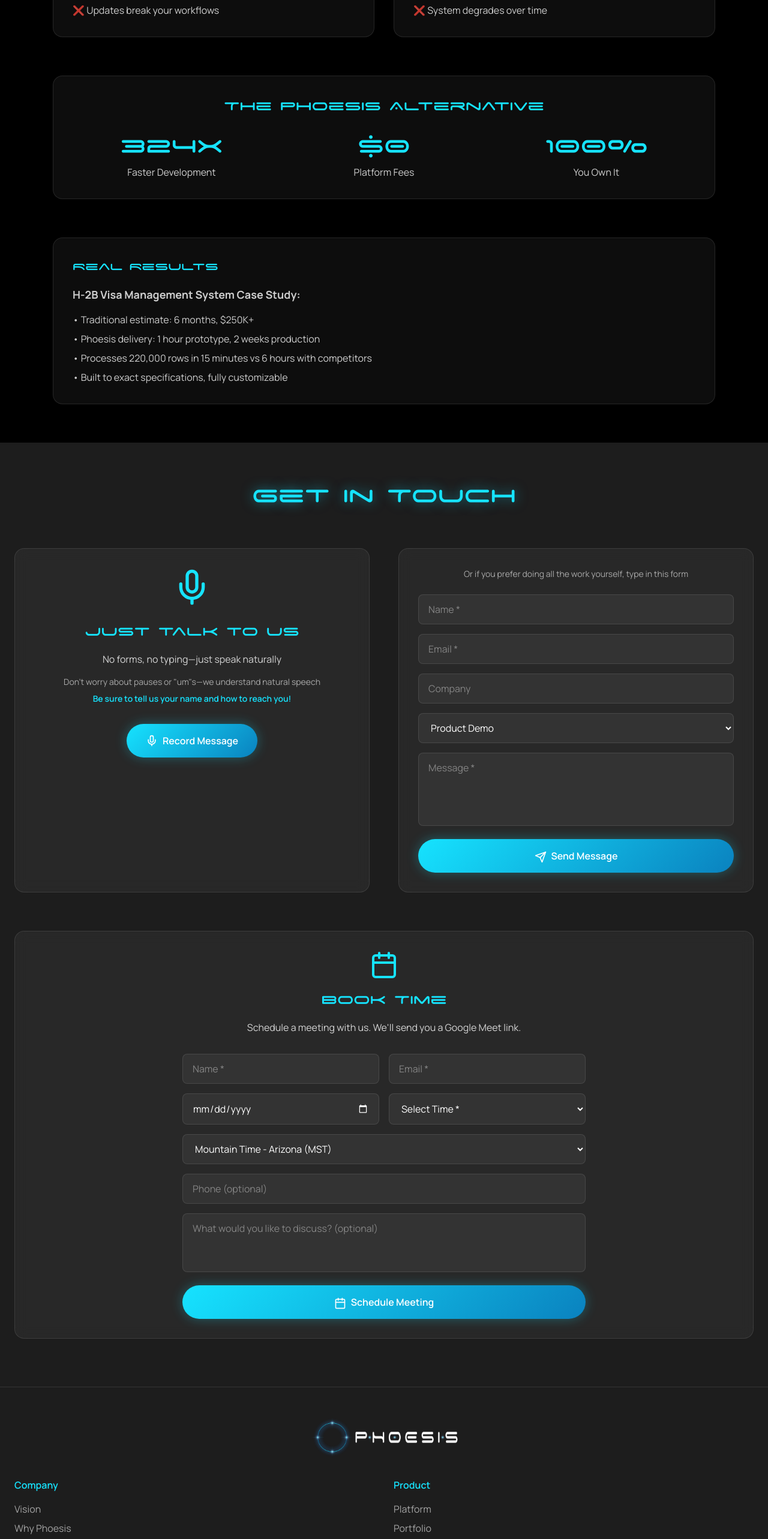
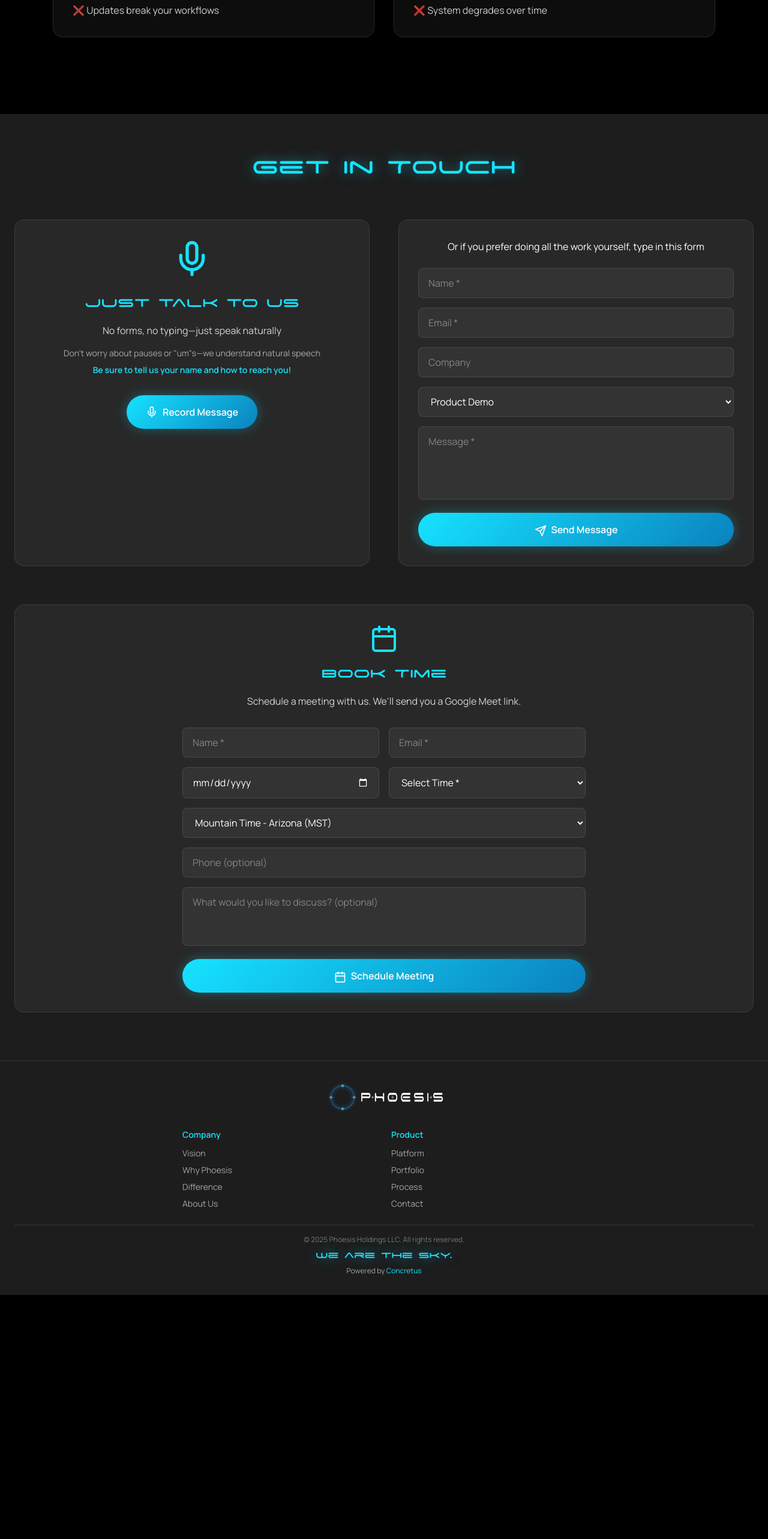
Before and after one commit to tonyphoesis/phoesis-website, a Next.js app: page /why-phoesis in a window 1280 px wide. Shown: the part 880-3446 px from the top of the page at 60% size. After the commit the page ends 3039 px from the top, so only its background shows below. Built offline with nearby package versions, Linux system fonts and the light colour scheme.

Commit message:
Updated hero slides, footer spacing, and contact form text

```diff
--- a/app/about-us/page.tsx
+++ b/app/about-us/page.tsx
@@ -40,17 +40,16 @@
               <p className="text-[#16E3FF] font-semibold mb-2">Our Founder</p>
               <h2 className="font-space-age text-4xl mb-4">Tony Elliot</h2>
               <p className="text-white/80 leading-relaxed mb-4">
-                Tony combines 12+ years in transportation management systems at companies like Trimble and Love's Travel Stops
-                with philosophy education, bringing unique pattern recognition and systems thinking to software architecture.
+                Tony combines 25+ years in logistics and technology with philosophy education, bringing unique pattern recognition and systems thinking to software architecture.
               </p>
               <p className="text-white/80 leading-relaxed">
-                He built the entire Concretus platform in 7 days with no traditional coding background, demonstrating the power
-                of AI-assisted development when guided by deep systems understanding and organizational principles.
+                After spending those years in a variety of roles, experiencing the pain of both technology customers and vendors.  He started Phoesis to change how the world does technology.
               </p>
             </div>
           </div>
         </div>
 
+        {/*
         <div className="card-glass rounded-2xl p-8">
           <h2 className="font-space-age text-3xl mb-6 text-center text-[#16E3FF]">Our Global Team</h2>
           <p className="text-center text-white/80 mb-8 max-w-3xl mx-auto">
@@ -75,19 +74,20 @@
             </div>
           </div>
         </div>
+        */}
 
         <div className="grid md:grid-cols-3 gap-8">
           <div className="card-glass rounded-2xl p-8 text-center">
             <h3 className="font-space-age text-2xl mb-4 text-[#16E3FF]">Phoesis</h3>
-            <p className="text-white/80">Nature - The natural emergence of order from chaos</p>
+            <p className="text-white/80">Illuminated Understanding - earned through years of experience</p>
           </div>
           <div className="card-glass rounded-2xl p-8 text-center">
             <h3 className="font-space-age text-2xl mb-4 text-[#16E3FF]">Concretus</h3>
-            <p className="text-white/80">Concrete - Software that strengthens over time</p>
+            <p className="text-white/80">Latin for Concrete - Software that self-heals & strengthens over time</p>
           </div>
           <div className="card-glass rounded-2xl p-8 text-center">
             <h3 className="font-space-age text-2xl mb-4 text-[#16E3FF]">Perpetuum</h3>
-            <p className="text-white/80">Forever - Systems built to last generations</p>
+            <p className="text-white/80">Eternal - Systems built to perpetually improve themselves</p>
           </div>
         </div>
       </section>
--- a/app/application-portfolio/page.tsx
+++ b/app/application-portfolio/page.tsx
@@ -24,6 +24,7 @@
       </section>
 
       <section className="max-w-5xl mx-auto px-6 py-16 space-y-12">
+        {/*}
         <div className="card-glass rounded-2xl p-8">
           <h2 className="font-space-age text-3xl mb-6 text-[#16E3FF]">Featured: H-2B Visa Management System</h2>
           <div className="grid md:grid-cols-2 gap-8">
@@ -51,6 +52,7 @@
             </div>
           </div>
         </div>
+        */}
 
         <div className="grid md:grid-cols-2 gap-8">
           <div className="card-glass rounded-2xl p-8">
--- a/app/components/Footer.tsx
+++ b/app/components/Footer.tsx
@@ -18,26 +18,26 @@
   };
 
   return (
-    <footer className="bg-[#1D1D1D] border-t border-white/10 py-12">
+    <footer className="bg-[#1D1D1D] border-t border-white/10 py-8">
       <div className="max-w-7xl mx-auto px-6">
-        <div className="flex flex-col items-center mb-8">
+        <div className="flex flex-col items-center mb-6">
           <Image
             src="/images/logos/Combo - Horizontal - White Phoesis (Blue Stars) - No BG - 700x200.png"
             alt="Phoesis"
-            width={250}
-            height={71}
+            width={200}
+            height={57}
           />
         </div>
 
-        <div className="grid md:grid-cols-2 gap-8 mb-8">
+        <div className="grid md:grid-cols-2 gap-6 mb-6 max-w-2xl mx-auto">
           <div>
-            <h3 className="text-[#16E3FF] font-semibold mb-4">Company</h3>
-            <ul className="space-y-2">
+            <h3 className="text-[#16E3FF] font-semibold mb-2 text-sm">Company</h3>
+            <ul className="space-y-1">
               {navigation.company.map((item) => (
                 <li key={item.name}>
                   <Link
                     href={item.href}
-                    className="text-white/60 hover:text-[#16E3FF] transition-colors"
+                    className="text-white/60 hover:text-[#16E3FF] transition-colors text-sm"
                   >
                     {item.name}
                   </Link>
@@ -47,13 +47,13 @@
           </div>
 
           <div>
-            <h3 className="text-[#16E3FF] font-semibold mb-4">Product</h3>
-            <ul className="space-y-2">
+            <h3 className="text-[#16E3FF] font-semibold mb-2 text-sm">Product</h3>
+            <ul className="space-y-1">
               {navigation.product.map((item) => (
                 <li key={item.name}>
                   <Link
                     href={item.href}
-                    className="text-white/60 hover:text-[#16E3FF] transition-colors"
+                    className="text-white/60 hover:text-[#16E3FF] transition-colors text-sm"
                   >
                     {item.name}
                   </Link>
@@ -63,14 +63,14 @@
           </div>
         </div>
 
-        <div className="border-t border-white/10 pt-8 text-center space-y-2">
-          <p className="text-white/40 text-sm">
+        <div className="border-t border-white/10 pt-4 text-center space-y-1">
+          <p className="text-white/40 text-xs">
             © 2025 Phoesis Holdings LLC. All rights reserved.
           </p>
-          <p className="font-space-age text-2xl text-[#16E3FF] text-glow-cyan">
+          <p className="font-space-age text-xl text-[#16E3FF] text-glow-cyan">
             We are the sky.
           </p>
-          <p className="text-white/60 text-sm">
+          <p className="text-white/60 text-xs">
             Powered by{' '}
             <Link href="/platform" className="text-[#16E3FF] hover:underline">
               Concretus
--- a/app/components/GetInTouch.tsx
+++ b/app/components/GetInTouch.tsx
@@ -426,10 +426,9 @@
 
           {/* --- Traditional Form Section --- */}
           <div className="card-glass rounded-2xl p-8">
-            <p className="text-white/60 text-sm mb-6 text-center">
-              Or if you prefer doing all the work yourself, type in this form
-            </p>
-
+            <p className="text-white text-base mb-6 text-center">
+  Or if you prefer doing all the work yourself, type in this form
+</p>
             <form onSubmit={handleSubmit} className="space-y-4">
               <div>
                 <input
--- a/app/components/Hero.tsx
+++ b/app/components/Hero.tsx
@@ -14,7 +14,8 @@
     {
       id: 'welcome',
       hasVideo: true,
-      title: 'Build in Weeks, Not Quarters',
+      titleLine1: 'Build in Weeks',
+      titleLine2: 'Not Quarters',
       subtitle: 'Our AI-native platform that delivers software like Roman concrete — strengthening over time instead of accumulating technical debt.',
     },
     {
@@ -37,9 +38,9 @@
     },
     {
       id: 'dogfood',
-      title: 'We Eat Our Own Dog Food',
+      titleLine1: 'We eat our',
+      titleLine2: 'own cooking',
       content: 'Tired of technology vendors telling you how to use technology when they do not do it themselves? We make the best software fast, affordable, and rugged. Why would we use other peoples software when we can build better in days?',
-      subtitle: 'This website was built with Concretus in an hour.',
       link: '/platform',
     },
     {
@@ -56,7 +57,7 @@
     },
   ];
 
-  // Auto-rotate every 20 seconds (much slower)
+  // Auto-rotate every 20 seconds
   useEffect(() => {
     const timer = setInterval(() => {
       setCurrentSlide((prev) => (prev + 1) % slides.length);
@@ -142,9 +143,18 @@
               {/* Text overlay - centered vertically */}
               <div className="relative z-10 h-full flex items-center justify-center px-6">
                 <div className="max-w-4xl text-center">
-                  <h1 className="font-space-age text-4xl md:text-5xl lg:text-6xl mb-6 text-glow-cyan text-[#16E3FF]">
-                    {slide.title}
-                  </h1>
+                  {/* Multi-line titles */}
+                  {slide.titleLine1 && slide.titleLine2 ? (
+                    <h1 className="font-space-age text-4xl md:text-5xl lg:text-6xl mb-6 text-glow-cyan text-[#16E3FF]">
+                      {slide.titleLine1}
+                      <br />
+                      {slide.titleLine2}
+                    </h1>
+                  ) : (
+                    <h1 className="font-space-age text-4xl md:text-5xl lg:text-6xl mb-6 text-glow-cyan text-[#16E3FF]">
+                      {slide.title}
+                    </h1>
+                  )}
 
                   {slide.subtitle && (
                     <p className="text-lg md:text-xl lg:text-2xl mb-8 text-white/90">
--- a/app/contact-us/page.tsx
+++ b/app/contact-us/page.tsx
@@ -27,13 +27,10 @@
         <div className="card-glass rounded-2xl p-8 mb-12">
           <div className="grid md:grid-cols-2 gap-8 text-center md:text-left">
             <div>
-              <h3 className="text-xl font-semibold mb-2 text-[#16E3FF]">Phoenix Office</h3>
-              <p className="text-white/70">Phoenix, Arizona</p>
+              <h3 className="text-xl font-semibold mb-2 text-[#16E3FF]">Arizona Based</h3>
+              <p className="text-white/70">Our primary location is Buckeye, Arizona.</p>
             </div>
-            <div>
-              <h3 className="text-xl font-semibold mb-2 text-[#16E3FF]">Texas Office</h3>
-              <p className="text-white/70">Pattonville, Texas</p>
-            </div>
+
           </div>
         </div>
 
--- a/app/engagement-process/page.tsx
+++ b/app/engagement-process/page.tsx
@@ -28,37 +28,37 @@
           {[
             {
               phase: '1. Discovery',
-              duration: '1 Week',
+              duration: '',
               description: 'Deep dive into your organization, processes, and pain points. We identify quick wins and long-term opportunities.',
               deliverables: ['Comprehensive requirements document', 'Technology stack recommendations', 'Timeline and budget proposal']
             },
             {
               phase: '2. Architecture',
-              duration: '1 Week',
+              duration: '',
               description: 'Design the complete system architecture with database schemas, API structures, and integration points.',
               deliverables: ['Database schema design', 'API documentation', 'Security and compliance plan']
             },
             {
               phase: '3. Build',
-              duration: '4-6 Weeks',
+              duration: '',
               description: 'Rapid development using Concretus platform. Weekly demos and continuous feedback integration.',
               deliverables: ['Working application', 'Automated testing', 'Performance optimization']
             },
             {
               phase: '4. Validate',
-              duration: '2 Weeks',
+              duration: '',
               description: 'Real-world testing with actual users and data. Refinement based on feedback.',
               deliverables: ['User acceptance testing', 'Bug fixes and improvements', 'Documentation']
             },
             {
               phase: '5. Deploy',
-              duration: '1 Week',
+              duration: '',
               description: 'Production deployment with monitoring, backup systems, and security hardening.',
               deliverables: ['Live production system', 'Monitoring dashboards', 'Deployment documentation']
             },
             {
               phase: '6. Scale',
-              duration: 'Ongoing',
+              duration: '',
               description: 'Continuous improvement, feature additions, and performance optimization as your needs evolve.',
               deliverables: ['Regular updates', 'New feature development', '24/7 support']
             }
@@ -84,7 +84,7 @@
         <div className="card-glass rounded-2xl p-8 text-center">
           <h2 className="font-space-age text-3xl mb-4 text-[#16E3FF]">Ready to Get Started?</h2>
           <p className="text-white/80 mb-6">
-            Typical timeline: 10-12 weeks from kickoff to production. Start bringing your organization's true capabilities to life.
+            Start bringing your organization's true capabilities to life.
           </p>
           <a href="/contact-us" className="btn-primary inline-block px-8 py-4 rounded-full">
             Schedule Discovery Call →
--- a/app/phoesis-difference/page.tsx
+++ b/app/phoesis-difference/page.tsx
@@ -43,7 +43,7 @@
           <div className="card-glass rounded-2xl p-8">
             <h2 className="font-space-age text-2xl mb-4 text-[#16E3FF]">Economics</h2>
             <p className="text-white/80">
-              TEV Factory model. Build vertical-specific applications rapidly, scale to millions in ARR, exit while retaining licensing fees.
+              Technology is one of your largest expenses and it's holding you back.  Make it your enabler!
             </p>
           </div>
         </div>
@@ -79,7 +79,7 @@
             <div>
               <h3 className="text-[#16E3FF] font-semibold mb-2">AI Orchestration</h3>
               <ul className="space-y-1 text-white/70 text-sm">
-                <li>• Multi-Model Engine (Claude, GPT-4, Gemini)</li>
+                <li>• Multi-Model Engine (Claude, GPT-4, Gemini, Perplexity and more)</li>
                 <li>• Intelligent routing - best model per task</li>
                 <li>• Enterprise tier agreements</li>
               </ul>
--- a/app/phoesis-vision/page.tsx
+++ b/app/phoesis-vision/page.tsx
@@ -43,15 +43,7 @@
           </p>
         </div>
 
-        <div className="card-glass rounded-2xl p-8">
-          <h2 className="font-space-age text-3xl mb-6 text-[#16E3FF]">Long-Term Goals</h2>
-          <ul className="space-y-4 text-lg text-white/80">
-            <li>• Target acquisition by major technology companies by April 2026</li>
-            <li>• Comprehensive IP protection through trademark and patent portfolio</li>
-            <li>• Scale the TEV Factory model across multiple verticals</li>
-            <li>• Eventually provide tools to organizations serving the public good</li>
-          </ul>
-        </div>
+
       </section>
 
       <GetInTouch />
--- a/app/platform/page.tsx
+++ b/app/platform/page.tsx
@@ -31,8 +31,7 @@
             </div>
           </div>
           <p className="text-center text-white/80 max-w-3xl mx-auto">
-            This website was built using Concretus in 3 days, demonstrating the platform's capability to deliver
-            production-ready applications at unprecedented speed.
+            Our proprietary platform for software development.
           </p>
         </div>
 
@@ -84,6 +83,7 @@
           </div>
         </div>
 
+        {/* Temporarily hidden
         <div className="card-glass rounded-2xl p-8">
           <h2 className="font-space-age text-3xl mb-6 text-[#16E3FF]">Platform Features</h2>
           <div className="grid md:grid-cols-2 gap-6">
@@ -105,6 +105,7 @@
             </div>
           </div>
         </div>
+        */}
       </section>
 
       <GetInTouch />
--- a/app/why-phoesis/page.tsx
+++ b/app/why-phoesis/page.tsx
@@ -50,38 +50,9 @@
           </div>
         </div>
 
-        <div className="card-glass rounded-2xl p-8 mb-16">
-          <h2 className="font-space-age text-3xl mb-6 text-center text-[#16E3FF]">
-            The Phoesis Alternative
-          </h2>
-          <div className="grid md:grid-cols-3 gap-6">
-            <div className="text-center">
-              <div className="text-5xl font-space-age text-[#16E3FF] mb-2">324x</div>
-              <p className="text-white/80">Faster Development</p>
-            </div>
-            <div className="text-center">
-              <div className="text-5xl font-space-age text-[#16E3FF] mb-2">$0</div>
-              <p className="text-white/80">Platform Fees</p>
-            </div>
-            <div className="text-center">
-              <div className="text-5xl font-space-age text-[#16E3FF] mb-2">100%</div>
-              <p className="text-white/80">You Own It</p>
-            </div>
-          </div>
-        </div>
 
-        <div className="card-glass rounded-2xl p-8">
-          <h3 className="font-space-age text-2xl mb-4 text-[#16E3FF]">Real Results</h3>
-          <p className="text-lg text-white/80 mb-4">
-            <strong>H-2B Visa Management System Case Study:</strong>
-          </p>
-          <ul className="space-y-2 text-white/80">
-            <li>• Traditional estimate: 6 months, $250K+</li>
-            <li>• Phoesis delivery: 1 hour prototype, 2 weeks production</li>
-            <li>• Processes 220,000 rows in 15 minutes vs 6 hours with competitors</li>
-            <li>• Built to exact specifications, fully customizable</li>
-          </ul>
-        </div>
+
+
       </section>
 
       <GetInTouch />
```
